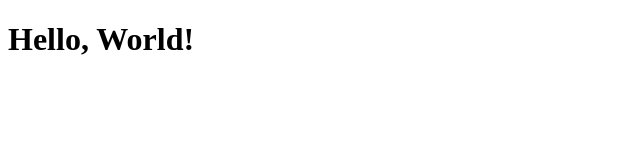
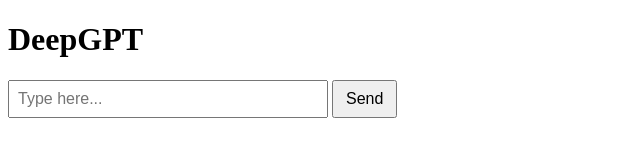
Before and after one commit to bradycai/AppProject, a plain HTML site: page index.html in a window 1280 px wide. Shown: the whole page, without its empty margins (0-640 px from the left). Drawn offline with Linux system fonts and the light colour scheme.

Commit message:
Implementing Text Box

```diff
--- a/index.html
+++ b/index.html
@@ -1,10 +1,27 @@
 <!DOCTYPE html>
-<html>
+<html lang="en">
   <head>
-    <title>Hello World Example</title>
+    <meta charset="UTF-8" />
+    <meta name="viewport" content="width=device-width, initial-scale=1.0" />
+    <title>AI Text Box</title>
   </head>
+
   <body>
-    <h1 id="message"></h1>
+    <h1>DeepGPT</h1>
+
+    <!-- Text input box -->
+    <input
+      type="text"
+      id="userInput"
+      placeholder="Type here..."
+      style="width: 300px; padding: 8px; font-size: 16px;"
+    />
+
+    <!-- Submit button -->
+    <button id="submitBtn" style="padding: 8px 12px; font-size: 16px;">Send</button>
+
+    <!-- Where we’ll show the response -->
+    <p id="response"></p>
 
     <script src="script.js"></script>
   </body>
--- a/script.js
+++ b/script.js
@@ -1,2 +1,12 @@
-// Find the <h1> element by its id and change its text
-document.getElementById("message").textContent = "Hello, World!";
+// Wait until the page loads
+document.addEventListener("DOMContentLoaded", () => {
+  const input = document.getElementById("userInput");
+  const button = document.getElementById("submitBtn");
+  const response = document.getElementById("response");
+
+  // When button is clicked
+  button.addEventListener("click", () => {
+    const userText = input.value; // get what they typed
+    response.textContent = `You typed: ${userText}`;
+  });
+});
```
